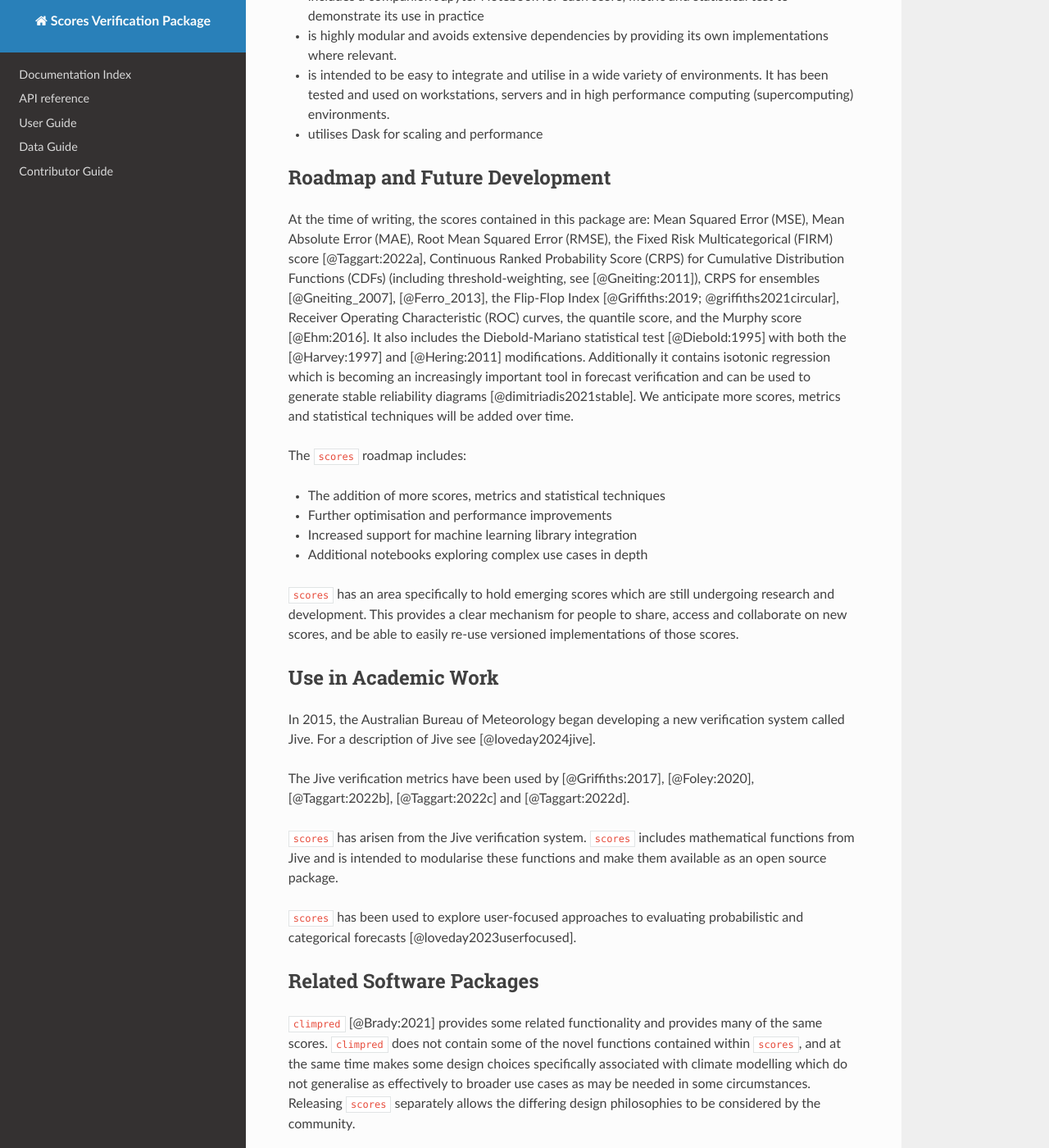
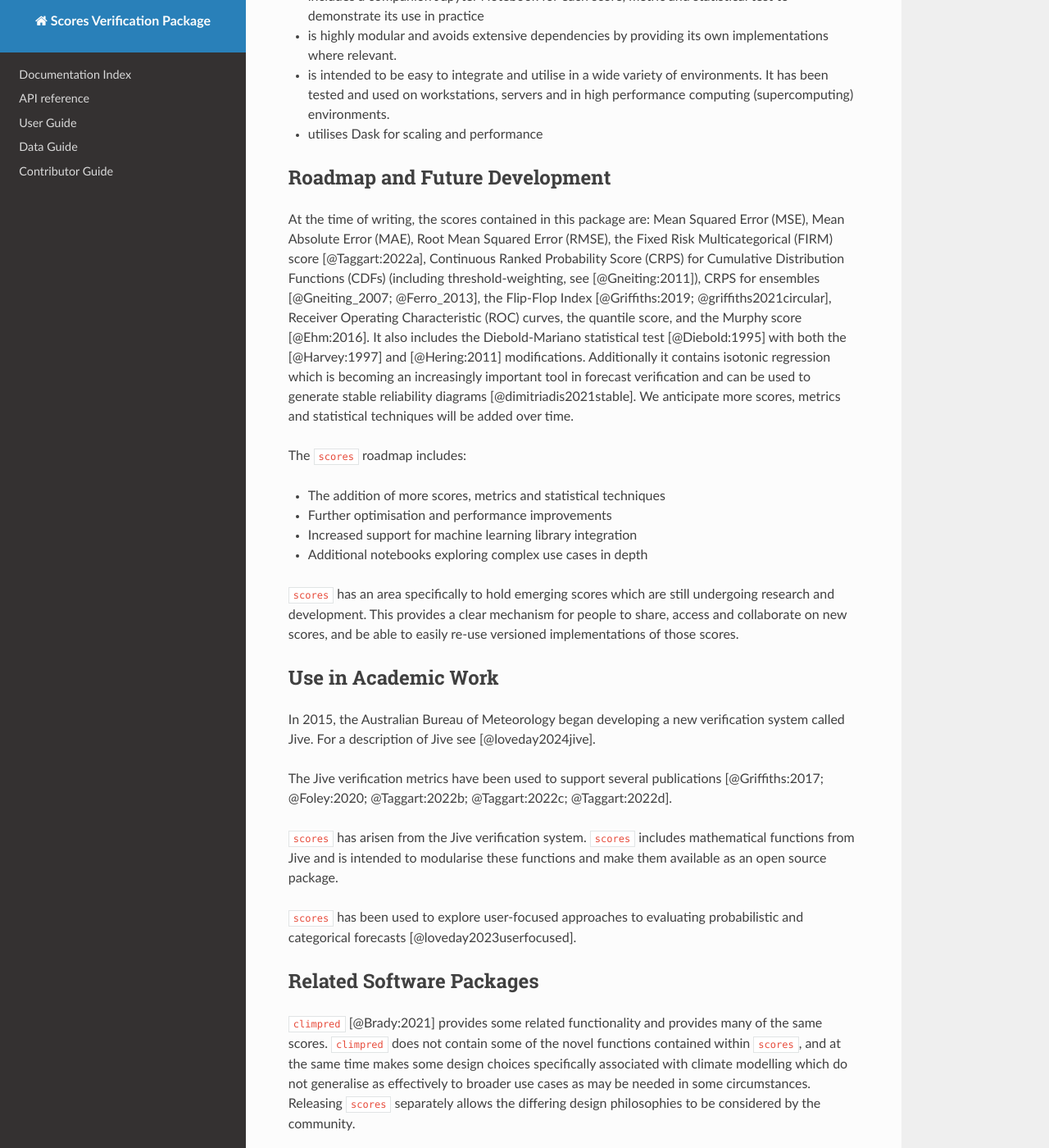
Before and after one commit to nci/scores, an MkDocs documentation site: the page built from docs/paper.md, in a window 1280 px wide and 1400 px high, scrolled down 1065 px. Shown: the whole window at 82% size. Built offline with MkDocs 1.6.1, drawn with Linux system fonts in a browser that asks for light colours; nearby versions of some CDN libraries.

Commit message:
group references

```diff
--- a/docs/paper.md
+++ b/docs/paper.md
@@ -54,7 +54,7 @@ In order to meet the needs of researchers, `scores`:
 
 ## Roadmap and Future Development
 
-At the time of writing, the scores contained in this package are: Mean Squared Error (MSE), Mean Absolute Error (MAE), Root Mean Squared Error (RMSE), the Fixed Risk Multicategorical (FIRM) score [@Taggart:2022a], Continuous Ranked Probability Score (CRPS) for Cumulative Distribution Functions (CDFs) (including threshold-weighting, see [@Gneiting:2011]), CRPS for ensembles [@Gneiting_2007], [@Ferro_2013], the Flip-Flop Index [@Griffiths:2019; @griffiths2021circular], Receiver Operating Characteristic (ROC) curves, the quantile score, and the Murphy score [@Ehm:2016]. It also includes the Diebold-Mariano statistical test [@Diebold:1995] with both the [@Harvey:1997] and [@Hering:2011] modifications. Additionally it contains isotonic regression which is becoming an increasingly important tool in forecast verification and can be used to generate stable reliability diagrams [@dimitriadis2021stable]. We anticipate more scores, metrics and statistical techniques will be added over time.
+At the time of writing, the scores contained in this package are: Mean Squared Error (MSE), Mean Absolute Error (MAE), Root Mean Squared Error (RMSE), the Fixed Risk Multicategorical (FIRM) score [@Taggart:2022a], Continuous Ranked Probability Score (CRPS) for Cumulative Distribution Functions (CDFs) (including threshold-weighting, see [@Gneiting:2011]), CRPS for ensembles [@Gneiting_2007; @Ferro_2013], the Flip-Flop Index [@Griffiths:2019; @griffiths2021circular], Receiver Operating Characteristic (ROC) curves, the quantile score, and the Murphy score [@Ehm:2016]. It also includes the Diebold-Mariano statistical test [@Diebold:1995] with both the [@Harvey:1997] and [@Hering:2011] modifications. Additionally it contains isotonic regression which is becoming an increasingly important tool in forecast verification and can be used to generate stable reliability diagrams [@dimitriadis2021stable]. We anticipate more scores, metrics and statistical techniques will be added over time.
 
 The `scores` roadmap includes:
 
@@ -69,7 +69,7 @@ The `scores` roadmap includes:
 
 In 2015, the Australian Bureau of Meteorology began developing a new verification system called Jive. For a description of Jive see [@loveday2024jive].
 
-The Jive verification metrics have been used by [@Griffiths:2017], [@Foley:2020], [@Taggart:2022b], [@Taggart:2022c] and [@Taggart:2022d].
+The Jive verification metrics have been used to support several publications [@Griffiths:2017; @Foley:2020; @Taggart:2022b; @Taggart:2022c; @Taggart:2022d].
 
 `scores` has arisen from the Jive verification system. `scores` includes mathematical functions from Jive and is intended to modularise these functions and make them available as an open source package.
 
```
Also changed, not shown: docs/paper.bib (+12 -13 lines).
